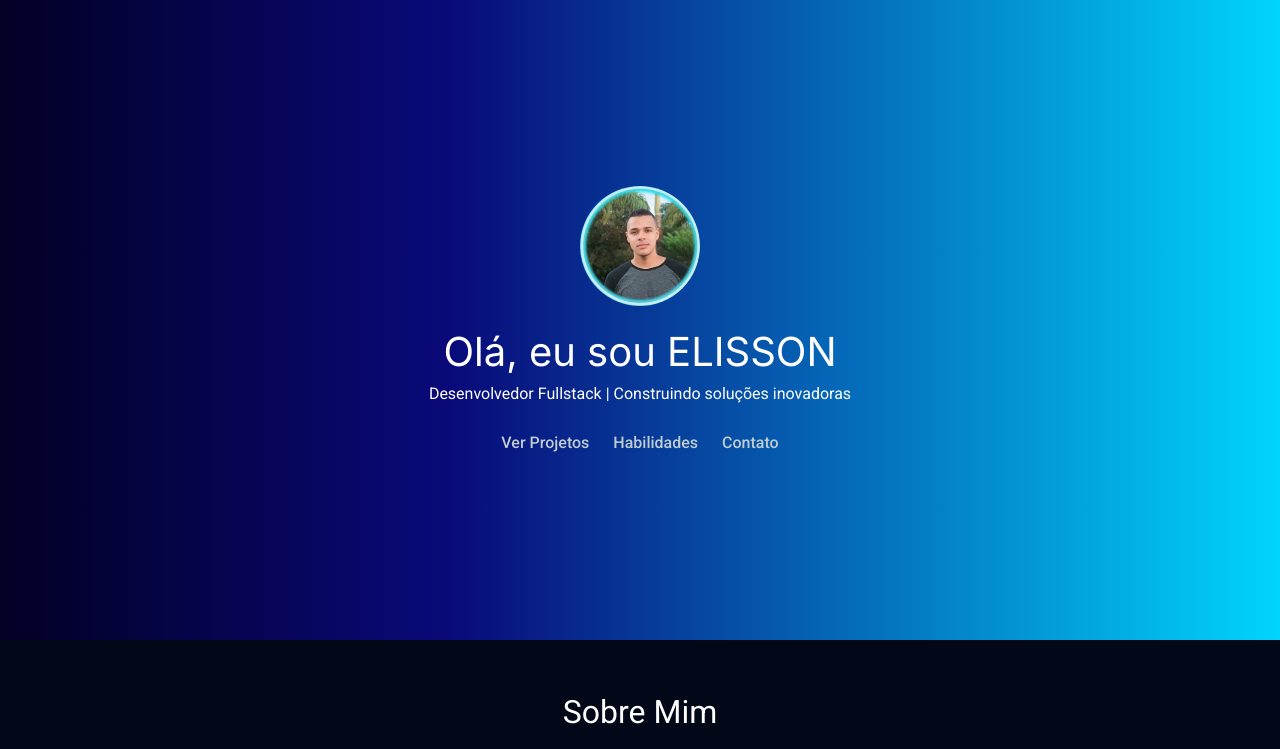
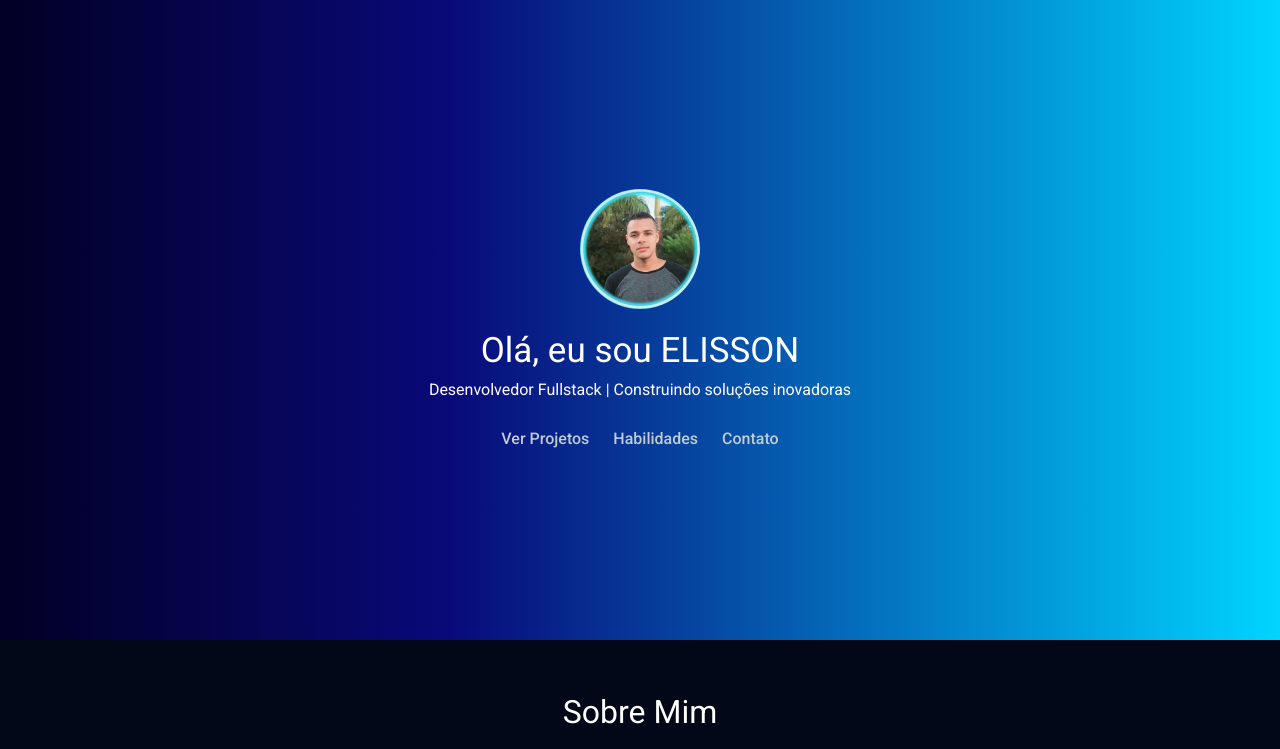
Before and after one commit to Elissonsilva15/Portifolio, a plain HTML site: page index.html in a window 1280 px wide. Shown: the top 749 px of the page. Drawn offline with nearby package versions, Linux system fonts and the light colour scheme.

Commit message:
atualização
texto escrito

```diff
--- a/assets/css/style.css
+++ b/assets/css/style.css
@@ -44,6 +44,31 @@ body {
     object-fit: cover;
 }
 
+.titulo-ola {
+    font-size: 35px;
+    white-space: nowrap;
+    overflow: hidden;
+    font-family: "Roboto", sans-serif;
+    width: 0ch;
+    animation: digitar 2s steps(30) forwards;
+
+}
+
+@keyframes digitar {
+    from {
+        width: 0ch;
+
+    }
+
+    to {
+        width: 20ch;
+        /* ajuste conforme o texto */
+
+    }
+}
+
+
+
 /* Container */
 .Container {
     display: flex;
@@ -89,6 +114,7 @@ body {
 }
 
 .titulo-sobre {
+
     font-size: 2rem;
     margin-bottom: 1rem;
     font-family: "Roboto", sans-serif;
@@ -480,9 +506,15 @@ a {
 
 
 @media (max-width: 768px) {
+
     .containers {
         grid-template-columns: repeat(2, 1fr);
 
+    }
+
+    .titulo-ola {
+
+        flex-wrap: nowrap;
     }
 
     .div-sobre {
--- a/index.html
+++ b/index.html
@@ -17,7 +17,7 @@
             <img src="assets/img/foto/logo/logo.jpeg" alt="" class="logo-img">
         </div>
         <div class="Container">
-            <h1 class="t">Olá, eu sou ELISSON</h1>
+            <span class="titulo-ola">Olá, eu sou ELISSON </span>
             <h2>Desenvolvedor Fullstack | Construindo soluções inovadoras</h2>
             <div class="ver">
                 <span><a href="#projetos">Ver Projetos</a></span>
```
